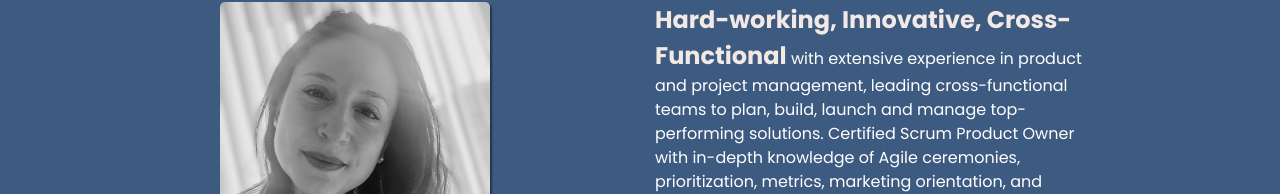
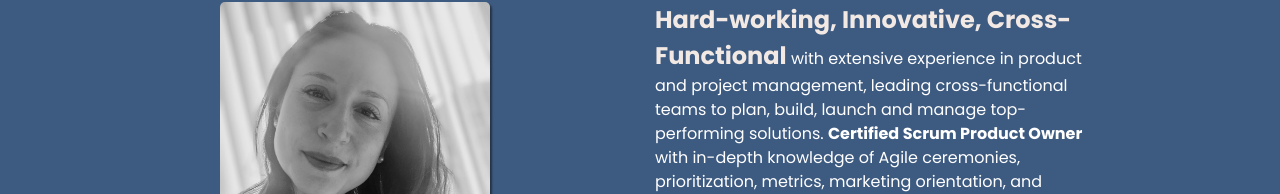
Before and after one commit to aoliveiramagalhaes/portfolio, a website: page index.html in a window 1280 px wide. Shown: the part 758-952 px from the top of the page. Drawn offline with nearby package versions, Linux system fonts and the light colour scheme.

Commit message:
added span in About

```diff
--- a/index.html
+++ b/index.html
@@ -62,7 +62,8 @@
             <p>
               <span class="about-span">Hard-working, Innovative, Cross-Functional</span> with extensive experience in
               product and project management, leading cross-functional teams to plan, build, launch and manage
-              top-performing solutions. Certified Scrum Product Owner with in-depth knowledge of Agile ceremonies,
+              top-performing solutions. <span class="font-weight-bold">Certified Scrum Product Owner</span> with
+              in-depth knowledge of Agile ceremonies,
               prioritization, metrics, marketing orientation, and analytical abilities to evolve product strategy that
               maximizes organization growth; completing full-stack development bootcamp to
               deliver a full-scope approach as a front-end developer.
```
